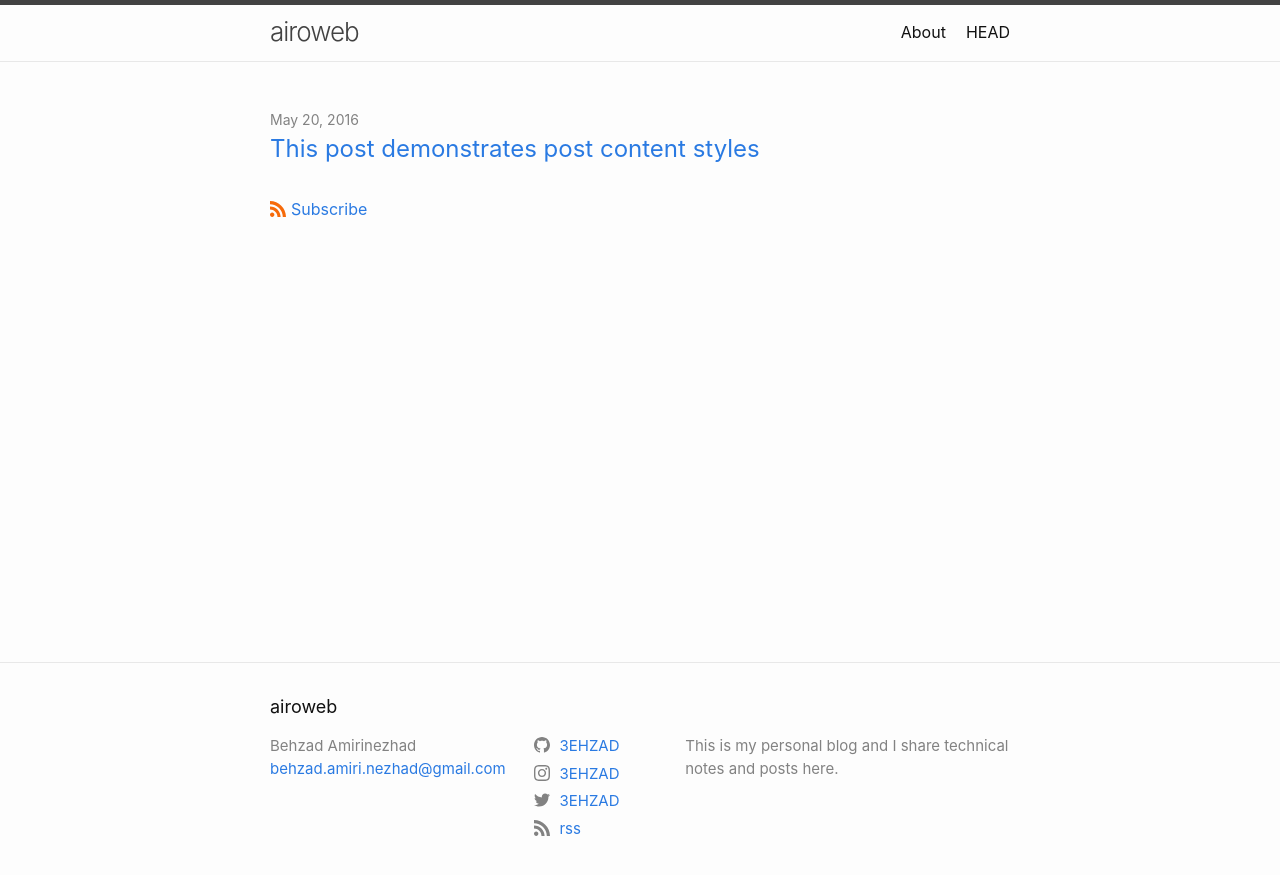
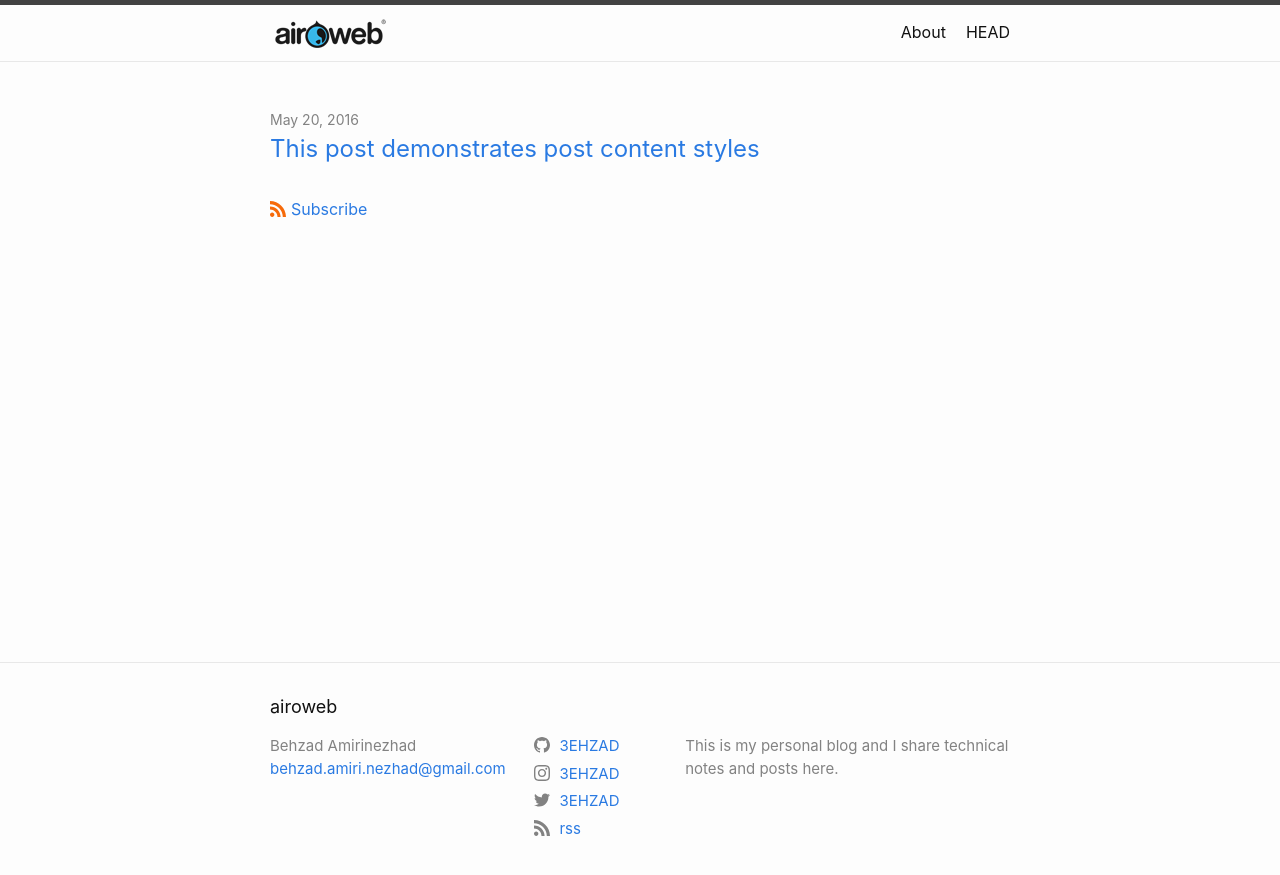
Before and after one commit to airoweb/old-blog, a Jekyll site: the page built from index.md, in a window 1280 px wide. Shown: the top 875 px of the page. Built offline with Jekyll 4.4.1, drawn with Linux system fonts in a browser that asks for light colours.

Commit message:
add logo to header

```diff
--- a/_includes/header.html
+++ b/_includes/header.html
@@ -4,7 +4,7 @@
     {%- assign default_paths = site.pages | map: "path" -%}
     {%- assign page_paths = site.header_pages | default: default_paths -%}
     {%- assign titles_size = site.pages | map: 'title' | join: '' | size -%}
-    <a class="site-title" rel="author" href="{{ "/" | relative_url }}">{{ site.title | escape }}</a>
+    <a class="site-title" rel="author" href="{{ "/" | relative_url }}"><img src="assets/logo.png"></a>
 
     {%- if titles_size > 0 -%}
       <nav class="site-nav">
```
Also changed, not shown: assets/logo.png (added).
